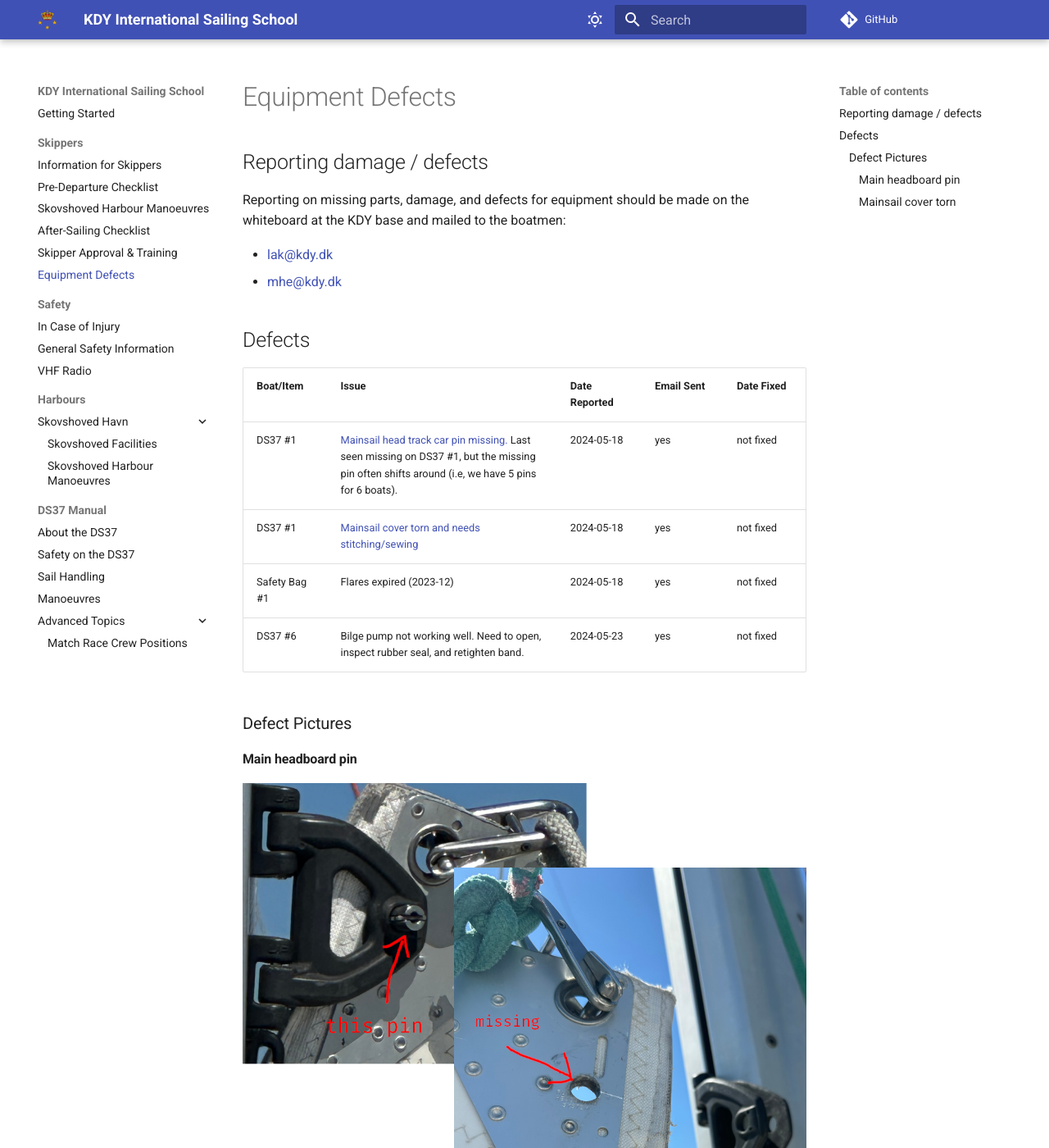
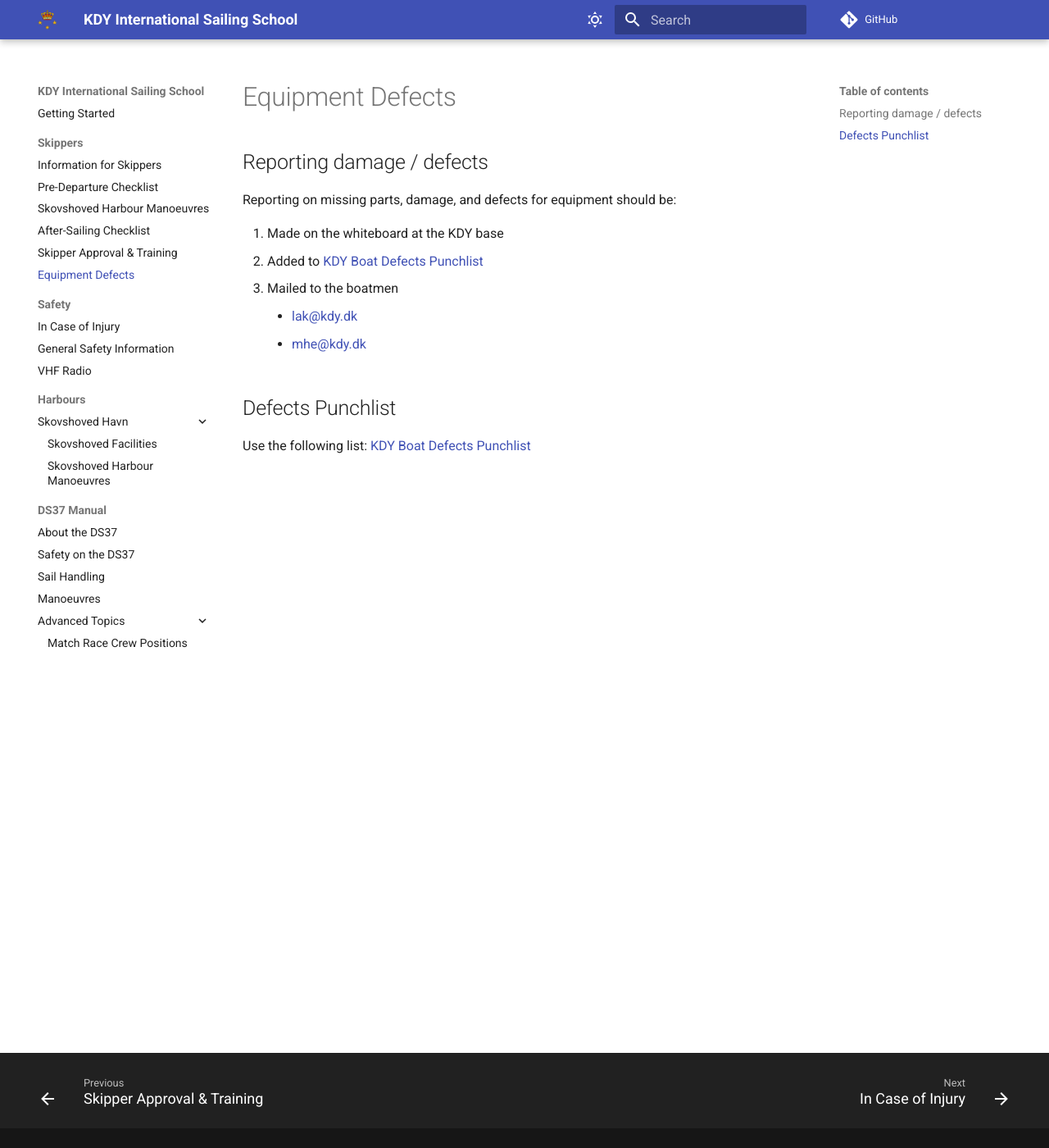
Before and after one commit to x123/kdy-iss, an MkDocs documentation site: the page built from docs/equipment-defects.md, in a window 1280 px wide and 1400 px high. Shown: the whole window at 82% size. Built offline with MkDocs 1.6.1 and Material for MkDocs 9.7.7, drawn with Linux system fonts in a browser that asks for light colours; comment, search, counter and statistics services are not loaded.

Commit message:
use google sheet for defects

```diff
--- a/docs/equipment-defects.md
+++ b/docs/equipment-defects.md
@@ -1,26 +1,15 @@
 # Reporting damage / defects
 
-Reporting on missing parts, damage, and defects for equipment should be made on
-the whiteboard at the KDY base and mailed to the boatmen:
+Reporting on missing parts, damage, and defects for equipment should be:
 
-- [lak@kdy.dk](mailto:lak@kdy.dk)
-- [mhe@kdy.dk](mailto:mhe@kdy.dk)
+1. Made on the whiteboard at the KDY base
+2. Added to [KDY Boat Defects
+   Punchlist](https://docs.google.com/spreadsheets/d/1So_SXhwu9oweIlMhjva1rMVOvOd8TNuAsMBko79_iDE/edit?usp=sharing)
+3. Mailed to the boatmen
+    - [lak@kdy.dk](mailto:lak@kdy.dk)
+    - [mhe@kdy.dk](mailto:mhe@kdy.dk)
 
-# Defects
+# Defects Punchlist
 
-| Boat/Item       | Issue | Date Reported | Email Sent | Date Fixed |
-|-----------------|-------|---------------|------------|------------|
-| DS37 #1         | [Mainsail head track car pin missing.](#main-headboard-pin) Last seen missing on DS37 #1, but the missing pin often shifts around (i.e, we have 5 pins for 6 boats). | 2024-05-18 | yes | not fixed |
-| DS37 #1         | [Mainsail cover torn and needs stitching/sewing](#mainsail-cover-torn) | 2024-05-18 | yes | not fixed |
-| Safety Bag #1   | Flares expired (2023-12) | 2024-05-18 | yes | not fixed |
-| DS37 #6         | Bilge pump not working well. Need to open, inspect rubber seal, and retighten band. | 2024-05-23 | yes | not fixed |
-
-## Defect Pictures
-
-### Main headboard pin
-
-![Mainsail headboard track car pin missing.](img/defect-main-headboard-pin.png)
-
-### Mainsail cover torn
-
-![Mainsail cover torn](img/defect-main-sail-cover.png)
+Use the following list:
+[KDY Boat Defects Punchlist](https://docs.google.com/spreadsheets/d/1So_SXhwu9oweIlMhjva1rMVOvOd8TNuAsMBko79_iDE/edit?usp=sharing)
```
